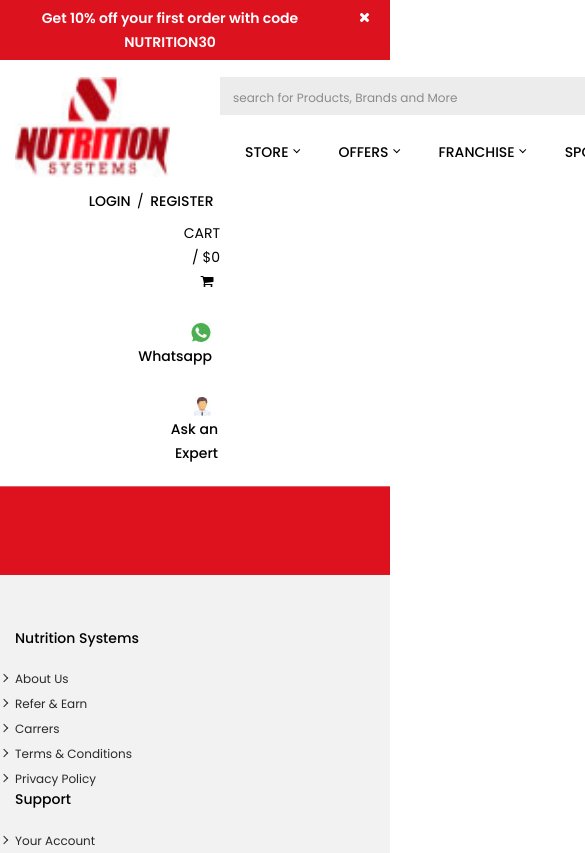
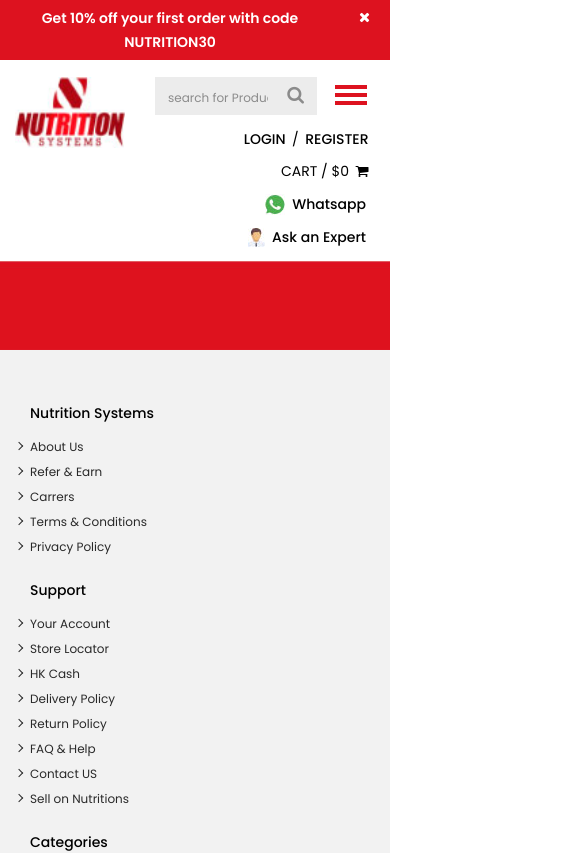
Before and after one commit to KaranPalan7507/NSEcomm, a React (Create React App) app in the folder nutrition/: page / in a window 390 px wide. Shown: the top 853 px of the page, 585 px wide, since content can reach past the window. Built offline with nearby package versions, Linux system fonts and the light colour scheme.

Commit message:
responsive header footer

```diff
--- a/nutrition/src/index.scss
+++ b/nutrition/src/index.scss
@@ -35,6 +35,10 @@ a {
   }
 }
 
+img {
+  max-width: 100%;
+}
+
 /* General Style Ends
 ===================================================================================================================================*/
 
@@ -51,7 +55,18 @@ a {
 
 .inner-header {
   @include flexbox();
-  margin: 0 -25px;
+  margin: 0 -15px;
+}
+
+.menu-toggle {
+  &:focus {
+    @include no-box-shadow();
+  }
+}
+
+.nav-toggle,
+.menu-close {
+  display: none;
 }
 
 .logo {
@@ -77,7 +92,7 @@ a {
     @include flex-flow(row wrap);
     @include align-items(flex-start);
     @include justify-content(flex-start);
-    margin: 0;
+    margin: 0px -14px;
     padding: 12.5px 0 0;
     > li {
       list-style-type: none;
@@ -273,7 +288,7 @@ a {
 }
 
 .footer-nav {
-  padding: 55px 0 48px;
+  padding: 55px 0 48px 15px;
 }
 
 .fql-box {
@@ -335,6 +350,12 @@ a {
   > h5 {
     font-weight: $font-weight-medium;
     margin-bottom: 13px;
+  }
+}
+
+.footer-logo {
+  > a {
+    display: inline-block;
   }
 }
 
@@ -409,7 +430,7 @@ a {
   @include flex-flow(row wrap);
   @include align-items(center);
   @include justify-content(flex-start);
-  margin: 0 -25px;
+  margin: 0 -15px;
 }
 
 .copyright {
--- a/nutrition/src/scss/_custom_col.scss
+++ b/nutrition/src/scss/_custom_col.scss
@@ -11,28 +11,25 @@
 .custom-col-11,
 .custom-col-12 {
   width: 100%;
+  padding: 0 15px;
 }
 
 .custom-col-2 {
   @include flex(0 0 205px);
   max-width: 205px;
-  padding: 0 25px;
 }
 
 .custom-col-3 {
-  @include flex(0 0 calc(100% - 775px));
-  max-width: calc(100% - 775px);
-  padding: 0 15px;
+  @include flex(0 0 30%);
+  max-width: 30%;
 }
 
 .custom-col-9 {
-  @include flex(0 0 775px);
-  max-width: 775px;
-  padding: 0 15px;
+  @include flex(0 0 70%);
+  max-width: 70%;
 }
 
 .custom-col-10 {
   @include flex(0 0 calc(100% - 205px));
   max-width: calc(100% - 205px);
-  padding: 0 25px;
 }
--- a/nutrition/src/scss/_responsive.scss
+++ b/nutrition/src/scss/_responsive.scss
@@ -23,9 +23,184 @@
 }
 
 @media (max-width: $desktopFirst-lg) {
+  .custom-col-3 {
+    @include flex(0 0 35%);
+    max-width: 35%;
+  }
+  .custom-col-9 {
+    @include flex(0 0 65%);
+    max-width: 65%;
+  }
+  .custom-col-2 {
+    @include flex(0 0 140px);
+    max-width: 140;
+  }
+  .custom-col-10 {
+    @include flex(0 0 calc(100% - 140px));
+    max-width: calc(100% - 140px);
+  }
+  .navbar-menu {
+    > ul {
+      margin: 0;
+      > li {
+        padding: 0 6.5px;
+        > a {
+          padding: 12.5px 6.5px;
+        }
+        > ul {
+          margin-left: 6.5px;
+        }
+        &:nth-child(-n + 4) {
+          > a {
+            &::after {
+              margin-top: -2px;
+              margin-right: -6px;
+            }
+          }
+        }
+      }
+    }
+  }
+  .quick-contact-link {
+    > ul {
+      > li {
+        padding: 11.5px 3px;
+      }
+    }
+  }
 }
 
 @media (max-width: $desktopFirst-md) {
+  .custom-col-9,
+  .custom-col-3 {
+    @include flex(0 0 100%);
+    max-width: 100%;
+  }
+  .navbar-action {
+    @include flexbox();
+    @include flex-flow(row wrap);
+  }
+  .nav-toggle {
+    padding-left: 10px;
+  }
+  .navbar-register {
+    @include flexbox();
+    @include align-items(center);
+    @include flex-flow(row-reverse wrap);
+    @include justify-content(space-between);
+  }
+  .navbar-search {
+    @include flex(1);
+    max-width: 100%;
+  }
+  .quick-contact-link {
+    margin-top: 0;
+    > ul {
+      > li {
+        padding: 4px 6.5px;
+        > a {
+          padding: 4px 6.5px;
+        }
+      }
+    }
+  }
+  .menu-close {
+    cursor: pointer;
+    display: block;
+    position: absolute;
+    right: 0;
+    top: 0;
+    margin: 5px 14px 0 0;
+    > .fa {
+      font-size: 18px;
+    }
+  }
+  .nav-toggle {
+    display: block;
+    > .menu-toggle {
+      padding: 7px;
+    }
+  }
+  .fql-box {
+    margin-bottom: 23px;
+    > h5 {
+      margin: 0 0 12px;
+    }
+  }
+  .cc-social {
+    margin-top: 12px;
+    > ul {
+      @include justify-content(center);
+    }
+  }
+  .copyright {
+    p {
+      margin: 0 0 12px;
+      text-align: center;
+    }
+  }
+  .navbar-menu {
+    background: #ffffff;
+    position: fixed;
+    left: 0;
+    top: 0;
+    bottom: 0;
+    height: 100%;
+    min-width: 280px;
+    max-width: 280px;
+    margin-left: -280px;
+    @include box-shadow(0px, 0px, 10px, 10px, rgba(0, 0, 0, 0.25));
+    @include transition(margin 250ms ease-in-out);
+    z-index: 99;
+    > ul {
+      @include flex-flow(column wrap);
+      > li {
+        > ul {
+          position: relative;
+          top: 0;
+        }
+      }
+    }
+  }
+  .icon-bar {
+    background-color: #dd121f;
+    border-radius: 0;
+    height: 4px;
+    width: 32px;
+    display: block;
+    @include transition(all 250ms ease-in-out);
+    + .icon-bar {
+      margin-top: 4px;
+    }
+  }
+
+  .menu-toggle {
+    .top-bar,
+    .bottom-bar {
+      @include transform(rotate(0deg));
+    }
+    .middle-bar {
+      opacity: 1;
+    }
+    &.nav-active {
+      .icon-bar {
+        + .icon-bar {
+          margin-top: 4.5px;
+        }
+      }
+      .top-bar {
+        @include transform(rotate(45deg));
+        @include transform-origin(10%, 10%);
+      }
+      .bottom-bar {
+        @include transform(rotate(-45deg));
+        @include transform-origin(10%, 90%);
+      }
+      .middle-bar {
+        opacity: 0;
+      }
+    }
+  }
 }
 
 @media (max-width: $desktopFirst-sm) {
--- a/nutrition/src/shared/footer/index.js
+++ b/nutrition/src/shared/footer/index.js
@@ -77,11 +77,11 @@ export default class Footer extends React.Component {
             <div className="container">
               <div className="footer-nav">
                 <div className="row">
-                  <div className="col-md-7">
+                  <div className="col-lg-7 col-md-6">
                     <div className="footer-quick-links">
                       <div className="row">
                         {quickLinks.map((item, index) => (
-                          <div className="col-md-3" key={index}>
+                          <div className="col-lg-3 col-md-6" key={index}>
                             <div className="fql-box">
                               <h5>{item.title}</h5>
                               {item.links && (
@@ -99,7 +99,7 @@ export default class Footer extends React.Component {
                       </div>
                     </div>
                   </div>
-                  <div className="col-md-5">
+                  <div className="col-lg-5 col-md-6">
                     <div className="footer-subscription">
                       <h5>{messages.common.signup_newsletter}</h5>
                       <form onSubmit={this.newsletterSignUp}>
@@ -134,10 +134,10 @@ export default class Footer extends React.Component {
                   <div className="custom-col-10">
                     <div className="copyright">
                       <div className="row">
-                        <div className="col-md-3">
+                        <div className="col-lg-3 col-md-12">
                           <p>{messages.common.copyright}</p>
                         </div>
-                        <div className="col-md-6">
+                        <div className="col-lg-6 col-md-12">
                           <div className="cc-payment">
                             <ul>
                               {this.paymentOptions.map((option, index) => (
@@ -150,7 +150,7 @@ export default class Footer extends React.Component {
                             </ul>
                           </div>
                         </div>
-                        <div className="col-md-3">
+                        <div className="col-lg-3 col-md-12">
                           <div className="cc-social">
                             <ul>
                               <li>
--- a/nutrition/src/shared/header/index.js
+++ b/nutrition/src/shared/header/index.js
@@ -7,11 +7,57 @@ import socialIcon2 from "./../../images/social_icon2.jpg";
 import messages from "../../utils/messages";
 
 class Header extends React.Component {
+  constructor(props) {
+    super(props);
+    this.navMenu = React.createRef();
+  }
+
+  state = {
+    isMenuOpen: true
+  };
+  windowWidth = window.innerWidth;
+
+  componentDidMount() {
+    this.removeMenuFromDom();
+    window.addEventListener("resize", this.removeMenuFromDom);
+    this.toggleMenu();
+  }
+
+  componentWillUnmount() {
+    window.removeEventListener("resize", this.removeMenuFromDom);
+  }
+
   handleSubmit = value => {
     console.log(value);
   };
 
+  removeMenuFromDom = () => {
+    if (this.windowWidth < 992) {
+      this.setState({ isMenuOpen: false });
+    } else {
+      this.setState({ isMenuOpen: true });
+    }
+  };
+
+  toggleMenu = () => {
+    if (!this.state.isMenuOpen) {
+      this.setState({ isMenuOpen: true }, () => {
+        if (this.navMenu && this.navMenu.current) {
+          setTimeout(() => {
+            this.navMenu.current.style.marginLeft = 0 + "px";
+          });
+        }
+      });
+    } else {
+      this.navMenu.current.style.marginLeft = -280 + "px";
+      setTimeout(() => {
+        this.setState({ isMenuOpen: false });
+      }, 250);
+    }
+  };
+
   render() {
+    const { isMenuOpen } = this.state;
     return (
       <header className="header">
         <div className="container">
@@ -41,7 +87,24 @@ class Header extends React.Component {
                         </form>
                       </div>
                     </div>
-                    <div className="navbar-menu">
+                    <div className="nav-toggle">
+                      <button
+                        className={`btn menu-toggle ${
+                          isMenuOpen ? "nav-active" : ""
+                        }`}
+                        type="button"
+                        onClick={this.toggleMenu}
+                      >
+                        <span className="top-bar icon-bar"></span>
+                        <span className="middle-bar icon-bar"></span>
+                        <span className="bottom-bar icon-bar"></span>
+                      </button>
+                    </div>
+                    {isMenuOpen && (
+                      <div className="navbar-menu" ref={this.navMenu}>
+                        <span className="menu-close" onClick={this.toggleMenu}>
+                          <em className="fa fa-times" />
+                        </span>
                         <ul>
                           {menuOptions.map((item, index) => (
                             <li key={index}>
@@ -59,6 +122,7 @@ class Header extends React.Component {
                           ))}
                         </ul>
                       </div>
+                    )}
                   </div>
                 </div>
                 <div className="custom-col-3">
```
Lines whose indentation alone changed are shown as unchanged.
